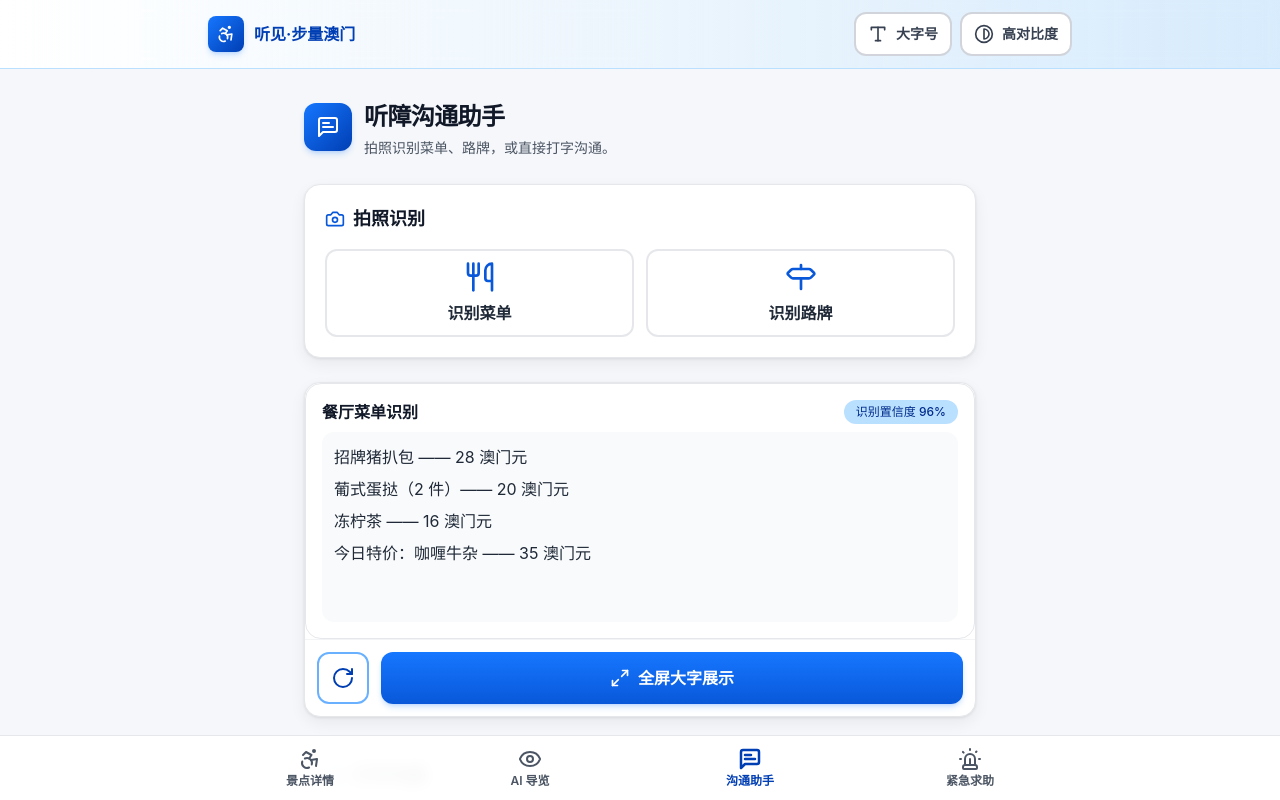
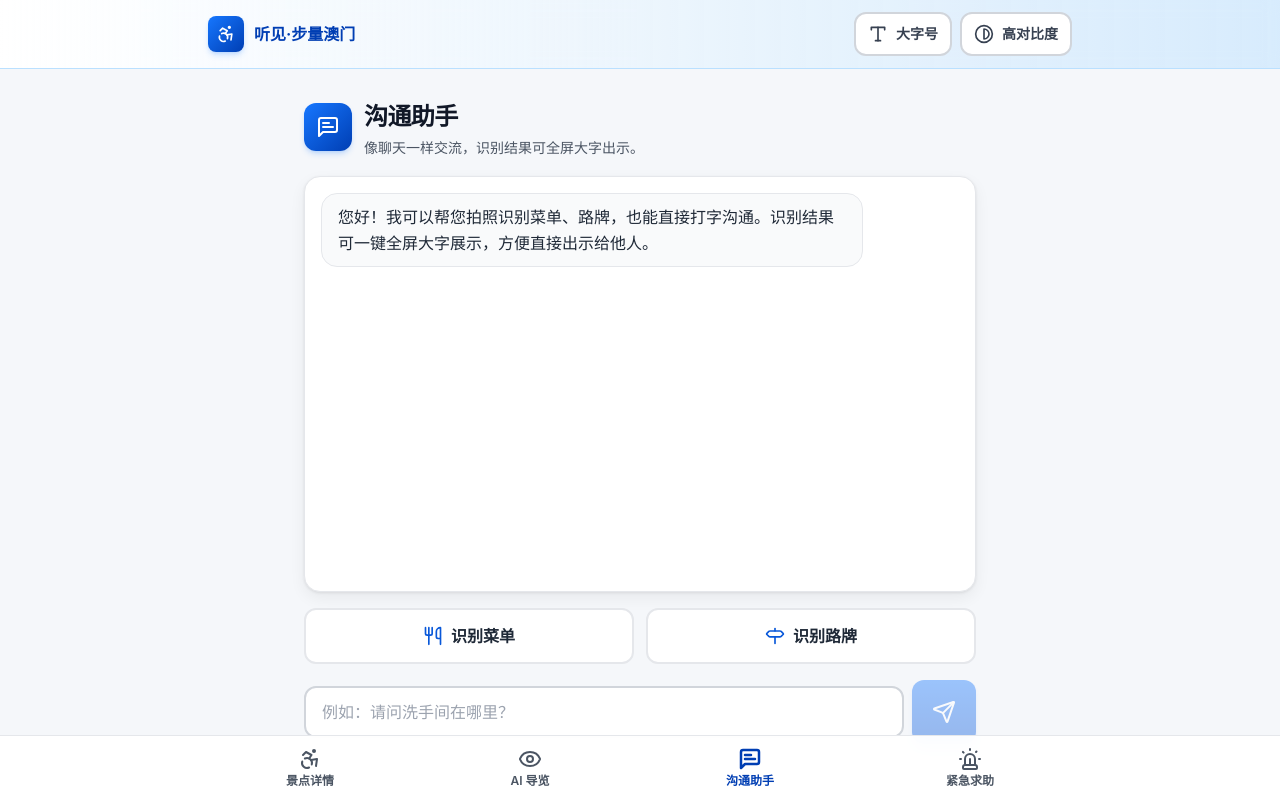
Before and after one commit to lizuonong/tingjian-buliang-macau, a React (Vite) app: page / in a window 1280 px wide. Both pictures are taken after a click on the button "沟通助手". Shown: the top 800 px of the page. Built offline with nearby package versions, Linux system fonts and the light colour scheme.

Commit message:
feat: 沟通助手改为聊天记录式界面，保留拍照识别/打字沟通/全屏大字出示功能

```diff
--- a/src/pages/HearingAssistant.tsx
+++ b/src/pages/HearingAssistant.tsx
@@ -1,14 +1,25 @@
-import { Camera, MessageSquareText, PenLine, Utensils, Signpost } from 'lucide-react';
-import { useState } from 'react';
+import { Maximize2, MessageSquareText, Send, Signpost, Utensils } from 'lucide-react';
+import { useEffect, useRef, useState } from 'react';
 import FlipCard from '../components/FlipCard';
+import IconButton from '../components/IconButton';
 import PageHeader from '../components/PageHeader';
 import type { RecognitionResult } from '../types';
+/**
+ * 06 听障沟通助手 (Hearing Assistant) —— 聊天记录式界面
+ *
+ * 像即时通讯一样交流：上方为聊天消息气泡（可滚动、新消息自动到底），
+ * 下方为快捷识别工具（菜单 / 路牌）与文本输入栏。
+ *
+ * 保留的必要功能：
+ *  1. 拍照识别（菜单 / 路牌）→ 生成识别结果卡片消息（FlipCard，可翻转 / 全屏大字出示）
+ *  2. 打字沟通 → 发送文本消息
+ *  3. 全屏大字展示 → 识别结果卡片、用户文本消息均可一键全屏大字出示给他人
+ */
 
-/**
- * 06 听障沟通助手 (Hearing Assistant)
- * - 拍照识别：菜单 / 路牌识别 → 识别结果卡片（可翻转、可全屏大字展示）
- * - 打字沟通：输入文字后一键大字展示，方便直接出示给他人
- */
+/** 消息类型：文本 或 识别结果 */
+type ChatMessage =
+  | { id: string; role: 'user' | 'assistant'; kind: 'text'; text: string }
+  | { id: string; role: 'assistant'; kind: 'recognition'; result: RecognitionResult };
 
 const MOCK_MENU: RecognitionResult = {
   id: 'menu-1',
@@ -34,110 +45,192 @@ const MOCK_SIGN: RecognitionResult = {
 };
 
 export default function HearingAssistant() {
-  const [results, setResults] = useState<RecognitionResult[]>([MOCK_MENU]);
-  const [typedText, setTypedText] = useState('');
-  const [typingLarge, setTypingLarge] = useState(false);
+  const [messages, setMessages] = useState<ChatMessage[]>(() => [
+    {
+      id: 'welcome',
+      role: 'assistant',
+      kind: 'text',
+      text: '您好！我可以帮您拍照识别菜单、路牌，也能直接打字沟通。识别结果可一键全屏大字展示，方便直接出示给他人。',
+    },
+  ]);
+  const [input, setInput] = useState('');
+  const [fullscreenText, setFullscreenText] = useState<string | null>(null);
+  const listRef = useRef<HTMLDivElement>(null);
+  const closeBtnRef = useRef<HTMLButtonElement>(null);
+  const idRef = useRef(0);
+  const nextId = () => {
+    idRef.current += 1;
+    return `m${idRef.current}`;
+  };
 
-  /** 模拟拍照识别（真实实现中接入摄像头 + OCR） */
+  /** 新消息自动滚动到底部 */
+  useEffect(() => {
+    listRef.current?.scrollTo({ top: listRef.current.scrollHeight, behavior: 'smooth' });
+  }, [messages]);
+
+  /** 全屏大字模态：Esc 关闭 + 锁定滚动 + 聚焦关闭按钮 */
+  useEffect(() => {
+    if (!fullscreenText) return;
+    closeBtnRef.current?.focus();
+    document.body.style.overflow = 'hidden';
+    const onKey = (e: KeyboardEvent) => {
+      if (e.key === 'Escape') setFullscreenText(null);
+    };
+    window.addEventListener('keydown', onKey);
+    return () => {
+      window.removeEventListener('keydown', onKey);
+      document.body.style.overflow = '';
+    };
+  }, [fullscreenText]);
+
+  /** 发送文本消息（打字沟通） */
+  const sendText = () => {
+    const text = input.trim();
+    if (!text) return;
+    setMessages((prev) => [...prev, { id: nextId(), role: 'user', kind: 'text', text }]);
+    setInput('');
+    window.setTimeout(() => {
+      setMessages((prev) => [
+        ...prev,
+        {
+          id: nextId(),
+          role: 'assistant',
+          kind: 'text',
+          text: '已收到。您可点击下方「大字展示」把这段话直接出示给对方看。',
+        },
+      ]);
+    }, 400);
+  };
+
+  /** 拍照识别（菜单 / 路牌）→ 生成识别结果卡片消息 */
   const capture = (kind: 'menu' | 'sign') => {
     const mock = kind === 'menu' ? MOCK_MENU : MOCK_SIGN;
-    setResults((prev) => [
-      { ...mock, id: `${mock.id}-${Date.now()}`, capturedAt: '刚刚' },
+    setMessages((prev) => [
       ...prev,
+      {
+        id: nextId(),
+        role: 'assistant',
+        kind: 'recognition',
+        result: { ...mock, id: `${mock.id}-${Date.now()}`, capturedAt: '刚刚' },
+      },
     ]);
   };
 
   return (
-    <div className="mx-auto max-w-2xl space-y-6">
+    <div className="mx-auto max-w-2xl space-y-4">
       <PageHeader
         icon={<MessageSquareText className="h-6 w-6" />}
-        title="听障沟通助手"
-        subtitle="拍照识别菜单、路牌，或直接打字沟通。"
+        title="沟通助手"
+        subtitle="像聊天一样交流，识别结果可全屏大字出示。"
       />
 
-      {/* 拍照区 */}
-      <section aria-labelledby="capture-heading" className="card-surface p-5">
-        <h2 id="capture-heading" className="mb-4 flex items-center gap-2 text-lg font-bold text-gray-900">
-          <Camera aria-hidden="true" className="h-5 w-5 text-brand-600" />
-          拍照识别
-        </h2>
+      {/* 聊天记录（可滚动，新消息自动到底） */}
+      <div
+        ref={listRef}
+        role="log"
+        aria-live="polite"
+        className="card-surface h-[52vh] space-y-3 overflow-y-auto p-4"
+      >
+        {messages.map((msg) => (
+          <div key={msg.id}>
+            {msg.kind === 'recognition' ? (
+              <FlipCard result={msg.result} />
+            ) : (
+              <div className={`flex ${msg.role === 'user' ? 'justify-end' : 'justify-start'}`}>
+                <div
+                  className={`max-w-[85%] rounded-2xl px-4 py-2.5 text-base leading-relaxed ${
+                    msg.role === 'user'
+                      ? 'bg-gradient-to-b from-brand-500 to-brand-600 text-white'
+                      : 'border border-gray-200 bg-gray-50 text-gray-800'
+                  }`}
+                >
+                  {msg.text}
+                  {msg.role === 'user' && (
+                    <button
+                      type="button"
+                      onClick={() => setFullscreenText(msg.text)}
+                      aria-label="全屏大字展示这段话"
+                      className="focus-ring mt-2 inline-flex items-center gap-1.5 rounded-lg bg-white/20 px-3 py-1.5 text-sm font-semibold text-white hover:bg-white/30"
+                    >
+                      <Maximize2 aria-hidden="true" className="h-4 w-4" />
+                      大字展示
+                    </button>
+                  )}
+                </div>
+              </div>
+            )}
+          </div>
+        ))}
+      </div>
+
+      {/* 快捷识别工具（拍照识别） */}
       <div className="grid grid-cols-2 gap-3">
         <button
           type="button"
           onClick={() => capture('menu')}
-            className="focus-ring flex min-h-[88px] flex-col items-center justify-center gap-2 rounded-xl border-2 border-gray-200 bg-white text-gray-800 hover:border-brand-400 hover:bg-brand-50"
+          className="focus-ring flex min-h-[56px] items-center justify-center gap-2 rounded-xl border-2 border-gray-200 bg-white text-base font-semibold text-gray-800 hover:border-brand-400 hover:bg-brand-50"
         >
-            <Utensils aria-hidden="true" className="h-8 w-8 text-brand-600" />
-            <span className="text-base font-semibold">识别菜单</span>
+          <Utensils aria-hidden="true" className="h-5 w-5 text-brand-600" />
+          识别菜单
         </button>
         <button
           type="button"
           onClick={() => capture('sign')}
-            className="focus-ring flex min-h-[88px] flex-col items-center justify-center gap-2 rounded-xl border-2 border-gray-200 bg-white text-gray-800 hover:border-brand-400 hover:bg-brand-50"
+          className="focus-ring flex min-h-[56px] items-center justify-center gap-2 rounded-xl border-2 border-gray-200 bg-white text-base font-semibold text-gray-800 hover:border-brand-400 hover:bg-brand-50"
         >
-            <Signpost aria-hidden="true" className="h-8 w-8 text-brand-600" />
-            <span className="text-base font-semibold">识别路牌</span>
+          <Signpost aria-hidden="true" className="h-5 w-5 text-brand-600" />
+          识别路牌
         </button>
       </div>
-      </section>
 
-      {/* 识别结果列表 */}
-      <section aria-label="识别结果" className="space-y-4">
-        {results.map((r) => (
-          <FlipCard key={r.id} result={r} />
-        ))}
-      </section>
+      {/* 文本输入栏 */}
+      <div className="flex items-center gap-2">
+        <label htmlFor="chat-input" className="sr-only">
+          输入想说的话
+        </label>
+        <input
+          id="chat-input"
+          type="text"
+          value={input}
+          onChange={(e) => setInput(e.target.value)}
+          onKeyDown={(e) => {
+            if (e.key === 'Enter') sendText();
+          }}
+          placeholder="例如：请问洗手间在哪里？"
+          className="focus-ring min-h-[52px] flex-1 rounded-xl border-2 border-gray-300 bg-white px-4 text-base text-gray-900 placeholder:text-gray-400"
+        />
+        <IconButton
+          size="lg"
+          variant="primary"
+          label="发送"
+          onClick={sendText}
+          disabled={input.trim().length === 0}
+        >
+          <Send aria-hidden="true" className="h-6 w-6" />
+        </IconButton>
+      </div>
 
-      {/* 打字沟通 */}
-      <section aria-labelledby="type-heading" className="card-surface p-5">
-        <h2 id="type-heading" className="mb-3 flex items-center gap-2 text-lg font-bold text-gray-900">
-          <PenLine aria-hidden="true" className="h-5 w-5 text-brand-600" />
-          打字沟通
-        </h2>
-        <label htmlFor="type-input" className="mb-2 block text-sm font-medium text-gray-700">
-          输入想说的话，展示给对方看
-        </label>
-        <textarea
-          id="type-input"
-          rows={3}
-          value={typedText}
-          onChange={(e) => setTypedText(e.target.value)}
-          placeholder="例如：请问洗手间在哪里？"
-          className="focus-ring w-full rounded-xl border-2 border-gray-300 bg-white p-3 text-base leading-relaxed text-gray-900 placeholder:text-gray-400"
-        />
-        <button
-          type="button"
-          disabled={typedText.trim().length === 0}
-          onClick={() => setTypingLarge(true)}
-          className="focus-ring mt-3 flex min-h-[52px] w-full items-center justify-center gap-2 rounded-xl bg-gradient-to-b from-brand-500 to-brand-600 px-4 text-base font-bold text-white shadow-md shadow-brand-500/20 hover:from-brand-400 hover:to-brand-500 disabled:cursor-not-allowed disabled:opacity-40"
-        >
-          <MessageSquareText aria-hidden="true" className="h-5 w-5" />
-          全屏大字展示
-        </button>
-      </section>
-
-      {/* 打字内容全屏大字模态 */}
-      {typingLarge && (
+      {/* 全屏大字模态（用户文本消息出示用） */}
+      {fullscreenText && (
         <div
           role="dialog"
           aria-modal="true"
-          aria-label="大字展示输入内容"
+          aria-label="大字展示"
           className="fixed inset-0 z-50 flex flex-col bg-black"
         >
           <div className="flex items-center justify-between bg-gray-900 p-3">
             <span className="text-base font-semibold text-white">给对方看</span>
             <button
+              ref={closeBtnRef}
               type="button"
-              onClick={() => setTypingLarge(false)}
+              onClick={() => setFullscreenText(null)}
               className="focus-ring min-h-[44px] rounded-lg px-4 text-base font-semibold text-white hover:bg-white/10"
             >
               关闭 ✕
             </button>
           </div>
           <div className="flex flex-1 items-center justify-center overflow-y-auto p-6 text-center">
-            <p className="text-a11y-3xl font-bold leading-snug text-white">
-              {typedText}
-            </p>
+            <p className="text-a11y-3xl font-bold leading-snug text-white">{fullscreenText}</p>
           </div>
         </div>
       )}
```
Lines whose indentation alone changed are shown as unchanged.
